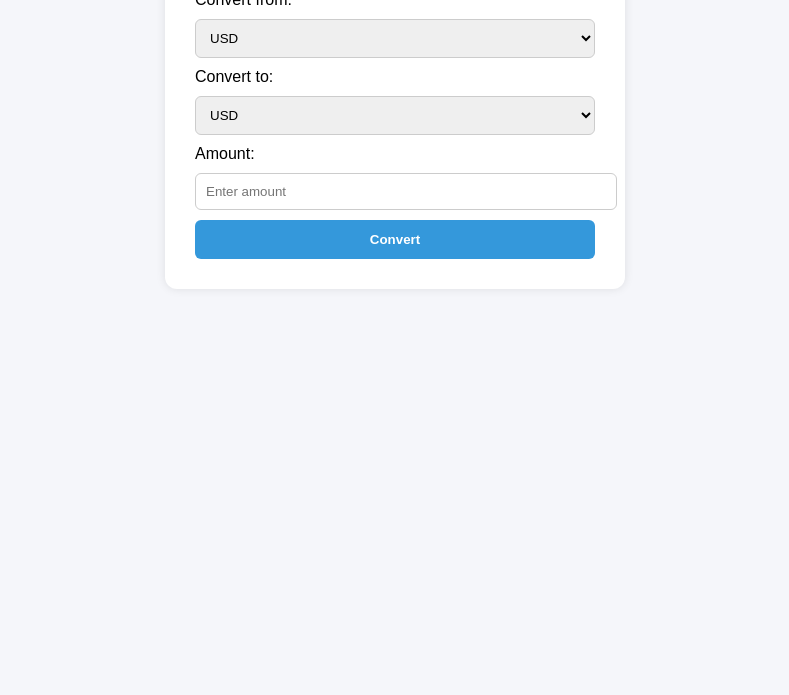
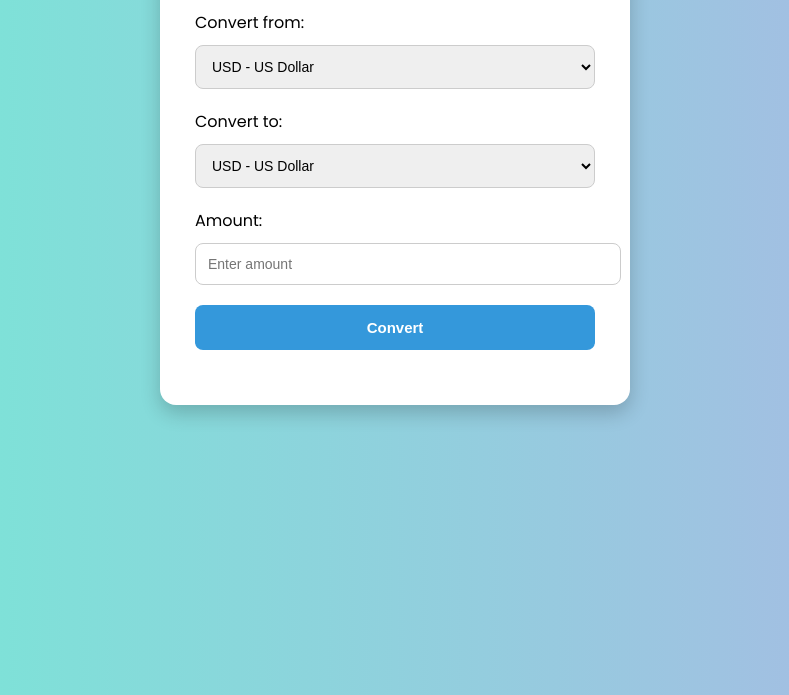
Before and after one commit to UmwariVanessaLavie/Currency_Converter, a plain HTML site: page index.html in a window 1280 px wide. Shown: the part 165-860 px from the top of the page, without its empty margins (245-1034 px from the left). Before the commit the page ends 800 px from the top, so only its background shows below. Drawn offline with Linux system fonts and the light colour scheme.

Commit message:
convertor app

```diff
--- a/index.html
+++ b/index.html
@@ -3,81 +3,116 @@
 <head>
   <meta charset="UTF-8">
   <title>Currency Converter</title>
+  <link href="https://fonts.googleapis.com/css2?family=Poppins:wght@400;600&display=swap" rel="stylesheet">
   <style>
     body {
-            font-family: Arial, sans-serif;
-            background-color: #f5f6fa;
+      font-family: 'Poppins', sans-serif;
+      background: linear-gradient(to right, #74ebd5, #acb6e5);
       display: flex;
       justify-content: center;
-            padding-top: 50px;
+      align-items: flex-start;
+      height: 100vh;
+      margin: 0;
+      padding-top: 60px;
     }
+
     .container {
-            background: white;
-            padding: 30px;
-            border-radius: 12px;
-            box-shadow: 0 0 10px rgba(0,0,0,0.1);
+      background-color: #ffffff;
+      padding: 35px;
+      border-radius: 16px;
+      box-shadow: 0 8px 20px rgba(0, 0, 0, 0.2);
       width: 400px;
+      max-width: 90%;
     }
+
     h2 {
       text-align: center;
+      margin-bottom: 25px;
+      color: #333;
+      font-weight: 600;
     }
+
+    label {
+      font-weight: 500;
+    }
+
     select, input {
       width: 100%;
-            padding: 10px;
-            margin: 10px 0;
-            border-radius: 6px;
+      padding: 12px;
+      margin: 10px 0 20px 0;
+      border-radius: 8px;
       border: 1px solid #ccc;
+      font-size: 14px;
     }
+
+    input:focus, select:focus {
+      outline: none;
+      border-color: #74ebd5;
+    }
+
     button {
       width: 100%;
-            padding: 12px;
+      padding: 14px;
       background-color: #3498db;
       border: none;
       color: white;
+      font-size: 15px;
       font-weight: bold;
-            border-radius: 6px;
+      border-radius: 8px;
       cursor: pointer;
+      transition: background-color 0.3s ease;
     }
+
     button:hover {
       background-color: #2980b9;
     }
+
     table {
-            margin-top: 20px;
+      margin-top: 25px;
       width: 100%;
       border-collapse: collapse;
+      font-size: 14px;
     }
+
     th, td {
-            padding: 8px;
-            border: 1px solid #ddd;
+      padding: 10px;
+      border: 1px solid #e0e0e0;
       text-align: center;
     }
+
     th {
-            background-color: #f1f1f1;
+      background-color: #f5f5f5;
+      font-weight: 600;
+    }
+
+    #result {
+      margin-top: 20px;
     }
   </style>
 </head>
 <body>
   <div class="container">
     <h2>Currency Converter</h2>
-    <label>Convert from:</label>
+
+    <label for="from">Convert from:</label>
     <select id="from">
-        <option value="USD">USD</option>
-        <option value="JPY">JPY</option>
-        <option value="EUR">EUR</option>
-        <option value="RUB">RUB</option>
-        <option value="GBP">GBP</option>
+      <option value="USD">USD - US Dollar</option>
+      <option value="JPY">JPY - Japanese Yen</option>
+      <option value="EUR">EUR - Euro</option>
+      <option value="RUB">RUB - Russian Ruble</option>
+      <option value="GBP">GBP - British Pound</option>
     </select>
 
-    <label>Convert to:</label>
+    <label for="to">Convert to:</label>
     <select id="to">
-        <option value="USD">USD</option>
-        <option value="JPY">JPY</option>
-        <option value="EUR">EUR</option>
-        <option value="RUB">RUB</option>
-        <option value="GBP">GBP</option>
+      <option value="USD">USD - US Dollar</option>
+      <option value="JPY">JPY - Japanese Yen</option>
+      <option value="EUR">EUR - Euro</option>
+      <option value="RUB">RUB - Russian Ruble</option>
+      <option value="GBP">GBP - British Pound</option>
     </select>
 
-    <label>Amount:</label>
+    <label for="amount">Amount:</label>
     <input type="number" id="amount" placeholder="Enter amount" min="1">
 
     <button onclick="convert()">Convert</button>
@@ -106,6 +141,7 @@
 
       const converted = (amount * currencies[to]) / currencies[from];
       const resultBox = document.getElementById("result");
+
       resultBox.innerHTML = `
         <table>
           <tr><th>From</th><th>To</th><th>Amount</th><th>Converted</th></tr>
```
Lines whose indentation alone changed are shown as unchanged.
